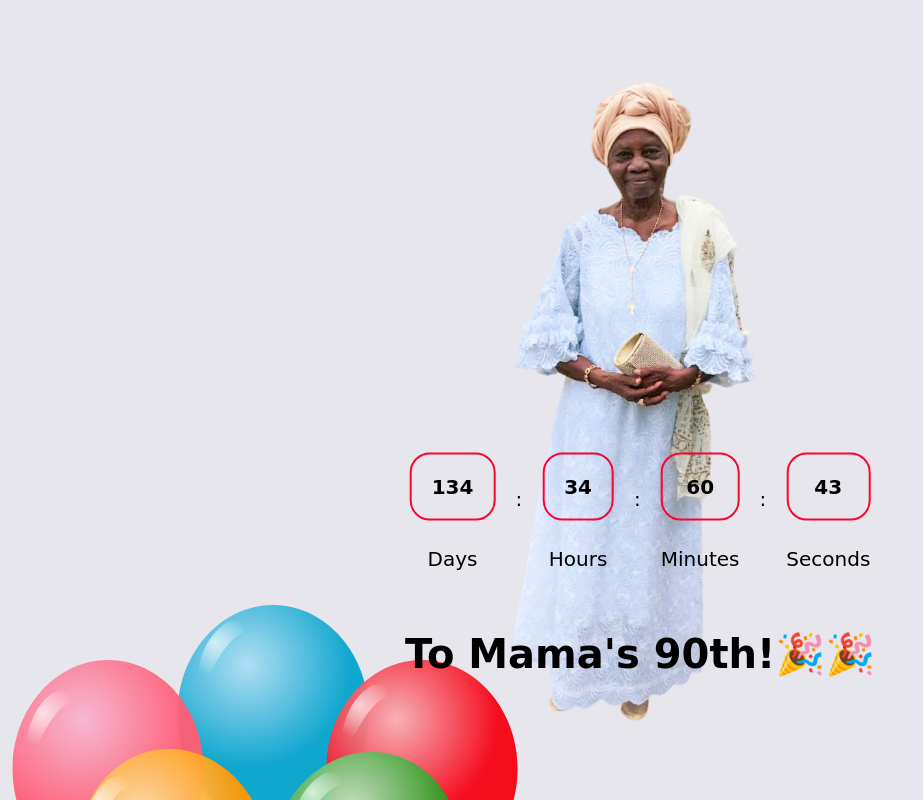
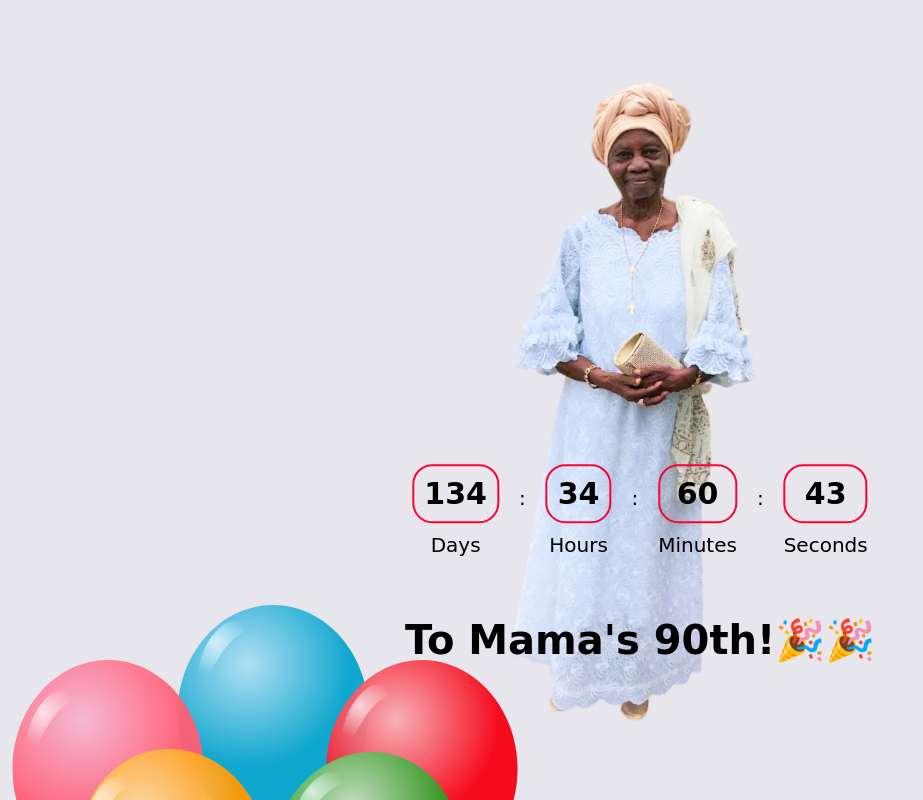
Before and after one commit to tosin-dawodu/mamas_90th, a plain HTML site: page index.html in a window 1280 px wide. Shown: the top 800 px of the page, without its empty margins (0-923 px from the left). Drawn offline with Linux system fonts and the light colour scheme; a web font is replaced by a local one.

Commit message:
second commit

```diff
--- a/index.css
+++ b/index.css
@@ -49,11 +49,13 @@ img {
   justify-content: center;
 }
 
-.countdown-timer > h4 {
+.countdown-timer > h2 {
   border: 2px solid #fb0433;
   /* background: #f6e7cf; */
-  padding: 20px;
+  padding: 10px;
+  margin-bottom: 10px;
   border-radius: 20px;
+  font-weight: 700;
 }
 
 .heading {
@@ -104,7 +106,7 @@ img {
   }
   .heading {
     border: 2px solid slateblue;
-    width: 250px;
+    width: 300px;
     text-align: center;
     /* position: absolute;
     bottom: 13%;
--- a/index.html
+++ b/index.html
@@ -27,28 +27,28 @@
 <div class="none-image">
       <section class="timer">
         <div class="countdown-timer">
-          <h4 class="days">134</h4>
+          <h2 class="days">134</h2>
           <span>Days</span>
         </div>
         <div class="countdown-timer">
           <p class="colon">:</p>
         </div>
         <div class="countdown-timer">
-          <h4 class="hours">34</h4>
+          <h2 class="hours">34</h2>
           <span>Hours</span>
         </div>
         <div class="countdown-timer">
           <p class="colon">:</p>
         </div>
         <div class="countdown-timer">
-          <h4 class="minutes">60</h4>
+          <h2 class="minutes">60</h2>
           <span>Minutes</span>
         </div>
         <div class="countdown-timer">
           <p class="colon">:</p>
         </div>
         <div class="countdown-timer">
-          <h4 class="seconds">43</h4>
+          <h2 class="seconds">43</h2>
           <span>Seconds</span>
         </div>
       </section>
```
